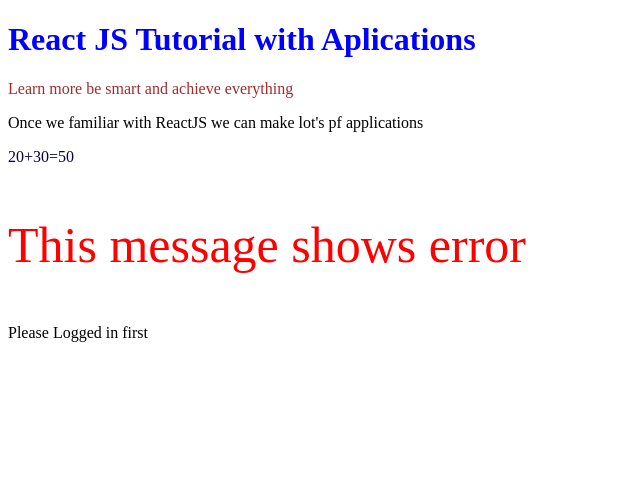
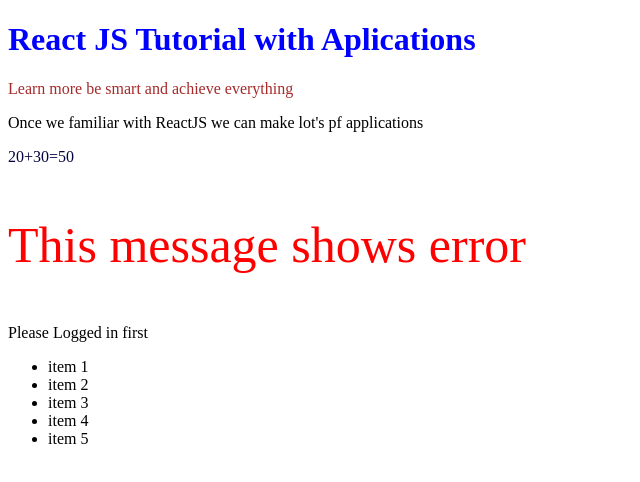
Before and after one commit to Gayathiri-Jeyananthan/React-App, a React (Create React App) app: page / in a window 1280 px wide. Shown: the top 482 px of the page, without its empty margins (0-640 px from the left). Built offline with nearby package versions, Linux system fonts and the light colour scheme.

Commit message:
Javascript list update

```diff
--- a/src/components/Header.js
+++ b/src/components/Header.js
@@ -3,6 +3,7 @@
   let customCSS2="error";
   const isLoggedin= false;
   const greeting = isLoggedin ? <p>Welcome to Uki</p> : <p>Please Logged in first</p>;
+  const itmes=['item 1', 'item 2', 'item 3', 'item 4', 'item 5'];
   return (
     <>
       <div>
@@ -18,6 +19,7 @@
         {greeting}
 
         {/* {JSX with Lists} */}
+        <ul>{itmes.map((item,index)=>(<li key={index}>{item}</li>))}</ul>
       </div>
     </>
   );
```
